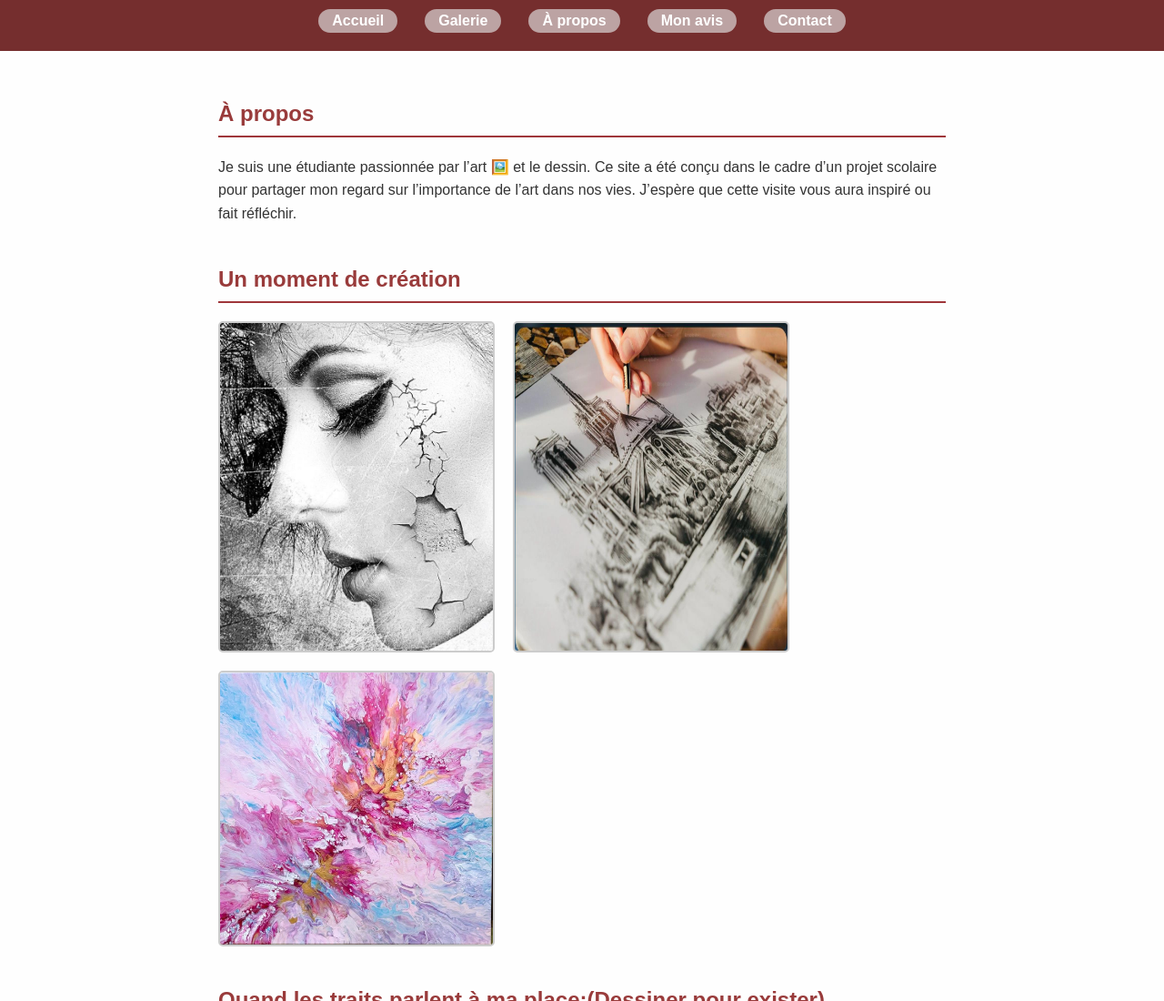
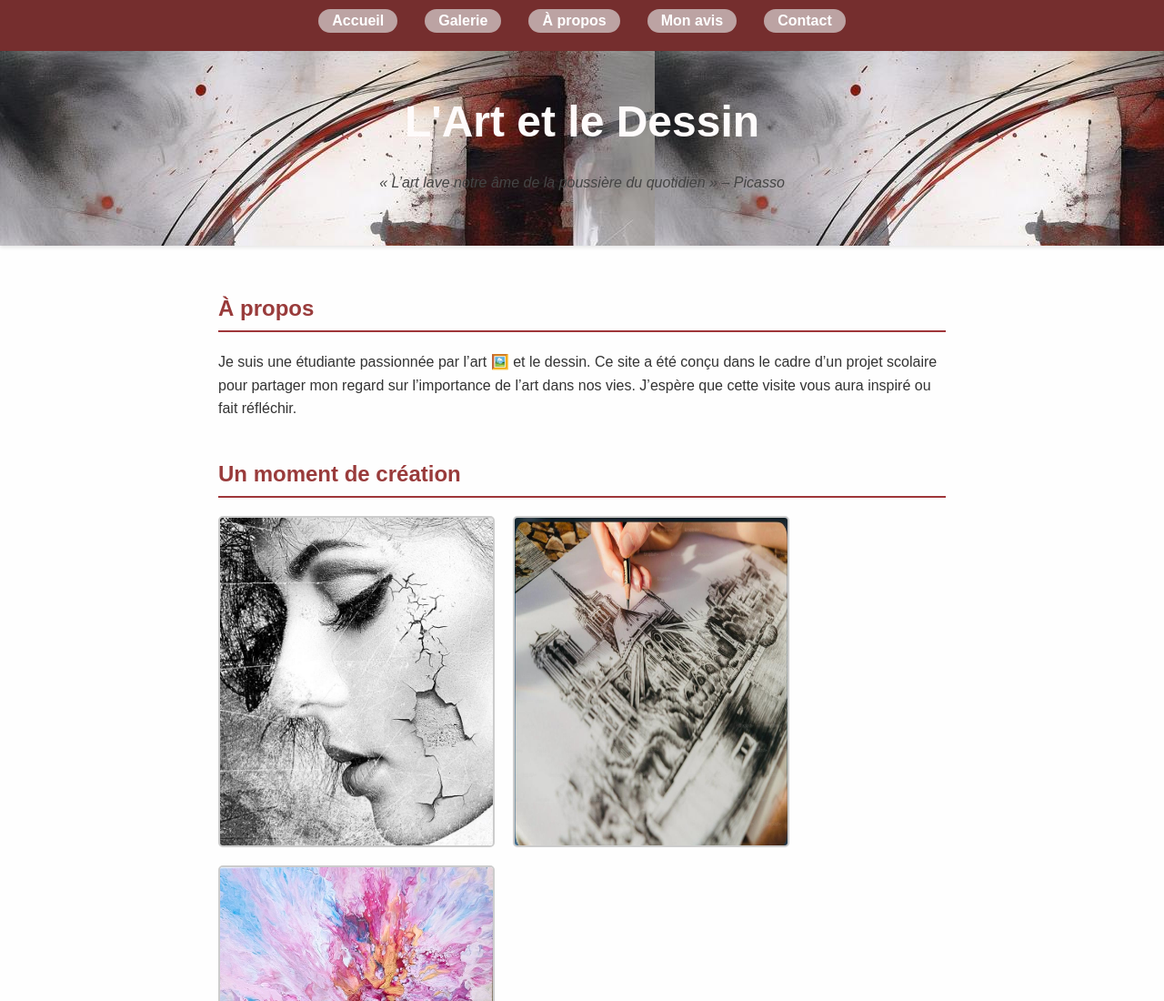
Before and after one commit to Rose-Mue/HAOUAYOUSSOUFFADOUL, a plain HTML site: page apropos.html in a window 1280 px wide. Shown: the top 1100 px of the page at 91% size. Drawn offline with Linux system fonts and the light colour scheme.

Commit message:
Update apropos.html

```diff
--- a/apropos.html
+++ b/apropos.html
@@ -19,6 +19,12 @@
 
   </ul>
 </nav>
+
+<header>
+
+  <h1>L'Art et le Dessin</h1>
+  <p>« L’art lave notre âme de la poussière du quotidien » – Picasso</p>
+</header>
 
  <div class="container">
 
```
